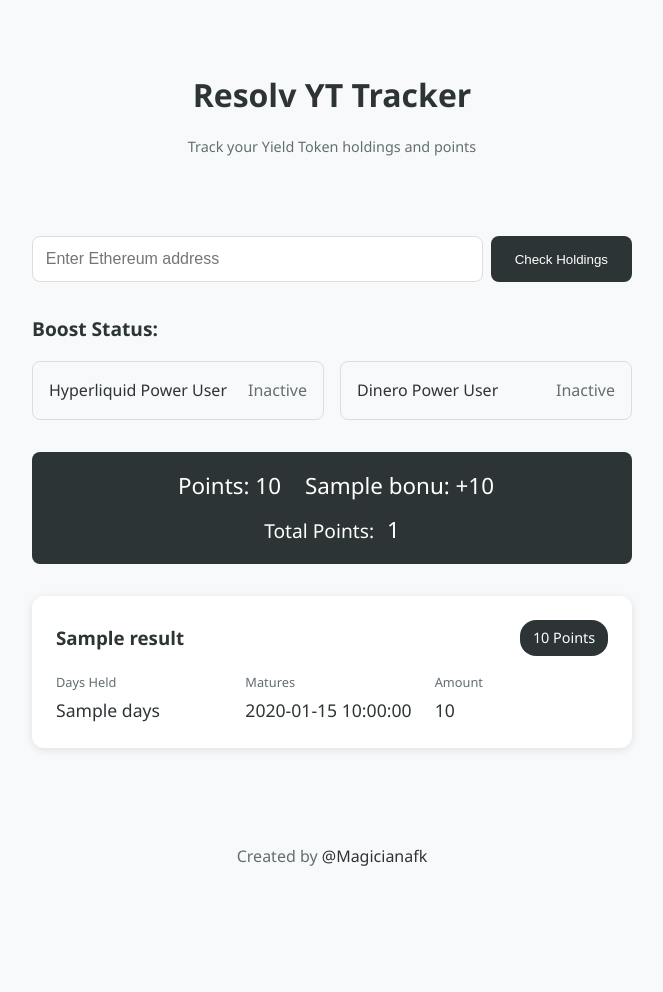
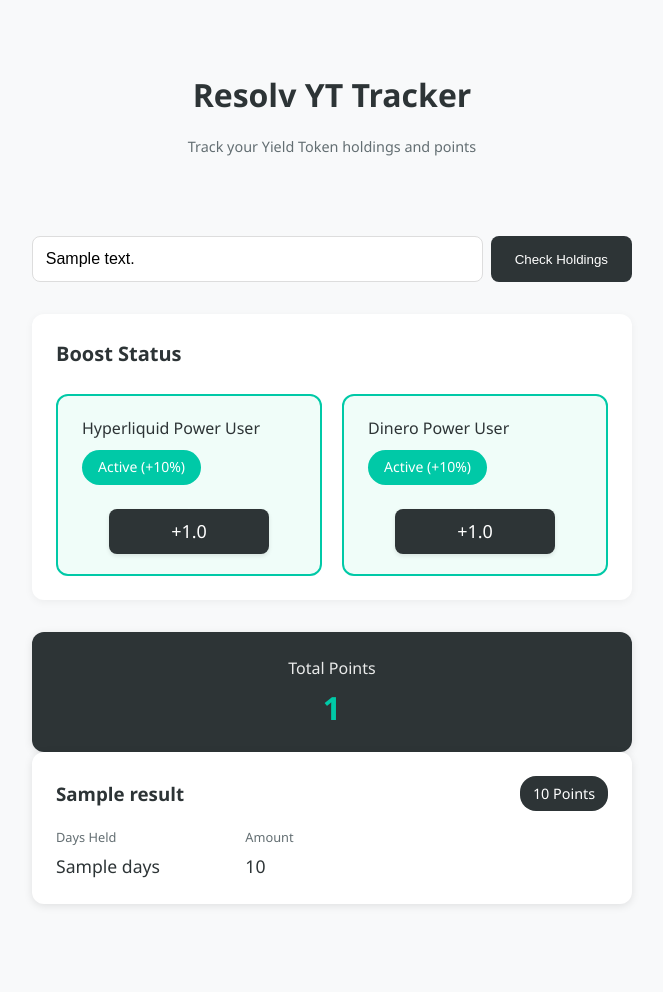
Before and after one commit to AbulGhf/resolv-yt, a Flask app: template templates/index.html in a window 1280 px wide. Shown: the top 992 px of the page, without its empty margins (308-971 px from the left). Before the commit the page ends 866 px from the top, so only its background shows below. Run offline with Flask 3, Linux system fonts and the light colour scheme; the template is opened without the code that fills it: most values are stand-ins (such as "Sample title", 1, 10 or a date in 2020).

Commit message:
Add support for USR and RLP tokens with points calculation

```diff
--- a/static/style.css
+++ b/static/style.css
@@ -67,49 +67,122 @@ button:hover {
     opacity: 0.9;
 }
 
-/* Boost Status Styles */
 .boost-status {
+    background: white;
+    padding: 1.5rem;
+    border-radius: 12px;
+    box-shadow: 0 2px 8px rgba(0,0,0,0.05);
     margin-bottom: 2rem;
 }
 
 .boost-status h3 {
-    margin-bottom: 1rem;
-    font-size: 1.2rem;
+    margin-top: 0;
+    margin-bottom: 1.5rem;
+    color: #2d3436;
+    font-size: 1.25rem;
 }
 
 .boost-container {
-    display: flex;
-    gap: 1rem;
+    display: grid;
+    grid-template-columns: 1fr 1fr;
+    gap: 1.25rem;
 }
 
 .boost-item {
-    flex: 1;
-    padding: 1rem;
-    border: 1px solid #ddd;
-    border-radius: 8px;
+    background: #f0fdf9;
+    padding: 1.25rem 1.5rem;
+    border-radius: 12px;
+    border: 2px solid #00c9a7;
+    position: relative;
+    min-height: 100px;
     display: flex;
-    justify-content: space-between;
-    align-items: center;
-}
-
-.boost-item.active {
-    background-color: #f0f0f0;
-    border-color: #00c9a7;
+    flex-direction: column;
+    align-items: flex-start;
 }
 
 .boost-name {
     font-weight: 500;
+    color: #2d3436;
+    font-size: 1rem;
+    margin-bottom: 0.5rem;
 }
 
 .boost-status-badge {
+    display: inline-flex;
+    align-items: center;
+    padding: 0.4rem 1rem;
+    border-radius: 20px;
+    font-size: 0.875rem;
+    background: #00c9a7;
+    color: white;
     font-weight: 500;
-    color: var(--text-muted);
 }
 
-.boost-item.active .boost-status-badge {
-    color: #00c9a7;
+.boost-points-container {
+    position: relative;
+    width: 100%;
+    display: flex;
+    justify-content: center;
+    margin-top: 1.5rem;
 }
 
+.boost-arrow {
+    position: absolute;
+    top: -8px;
+    left: 50%;
+    transform: translateX(-50%);
+    width: 0;
+    height: 0;
+    border-left: 8px solid transparent;
+    border-right: 8px solid transparent;
+    border-top: 8px solid #f0fdf9;
+}
+
+.boost-points {
+    background: #2d3436;
+    color: white;
+    padding: 0.5rem 1.25rem;
+    border-radius: 8px;
+    font-size: 1.125rem;
+    font-weight: 500;
+    text-align: center;
+    display: inline-block;
+    min-width: 120px;
+    box-shadow: 0 2px 4px rgba(0,0,0,0.1);
+}
+
+.total-points-container {
+    background: #2d3436;
+    padding: 1.5rem;
+    border-radius: 12px;
+    margin-top: 1rem;
+    text-align: center;
+    box-shadow: 0 2px 8px rgba(0,0,0,0.1);
+}
+
+.total-points-label {
+    color: #ffffff;
+    font-size: 1rem;
+    margin-bottom: 0.5rem;
+    opacity: 0.9;
+}
+
+.total-points-value {
+    color: #00c9a7;
+    font-size: 2rem;
+    font-weight: 700;
+    line-height: 1.2;
+}
+
+@media (max-width: 640px) {
+    .boost-container {
+        grid-template-columns: 1fr;
+    }
+
+    .boost-item {
+        margin-bottom: 1rem;
+    }
+}
 /* Total Points Styles */
 .total-points {
     background: var(--accent);
--- a/templates/index.html
+++ b/templates/index.html
@@ -14,49 +14,37 @@
         </header>
 
         <form method="POST">
-            <input type="text" name="address" placeholder="Enter Ethereum address" required>
+            <input type="text" name="address" placeholder="Enter Ethereum address" required
+                   value="{{ address if address else '' }}">
             <button type="submit">Check Holdings</button>
         </form>
 
         {% if results %}
         <div class="boost-status">
-            <h3>Boost Status:</h3>
+            <h3>Boost Status</h3>
             <div class="boost-container">
-                <div class="boost-item {{ 'active' if bonuses|selectattr('name', 'equalto', 'Hyperliquid Power User')|list else 'inactive' }}">
-                    <span class="boost-name">Hyperliquid Power User</span>
-                    <span class="boost-status-badge">
-                        {% if bonuses|selectattr('name', 'equalto', 'Hyperliquid Power User')|list %}
-                            Active (+10%)
-                        {% else %}
-                            Inactive
-                        {% endif %}
-                    </span>
+                <div class="boost-item">
+                    <div class="boost-name">Hyperliquid Power User</div>
+                    <div class="boost-status-badge">Active (+10%)</div>
+                    <div class="boost-points-container">
+                        <div class="boost-arrow"></div>
+                        <div class="boost-points">+{{ (base_points * 0.1) | round(2) }}</div>
+                    </div>
                 </div>
-                <div class="boost-item {{ 'active' if bonuses|selectattr('name', 'equalto', 'Dinero Power User')|list else 'inactive' }}">
-                    <span class="boost-name">Dinero Power User</span>
-                    <span class="boost-status-badge">
-                        {% if bonuses|selectattr('name', 'equalto', 'Dinero Power User')|list %}
-                            Active (+10%)
-                        {% else %}
-                            Inactive
-                        {% endif %}
-                    </span>
+                <div class="boost-item">
+                    <div class="boost-name">Dinero Power User</div>
+                    <div class="boost-status-badge">Active (+10%)</div>
+                    <div class="boost-points-container">
+                        <div class="boost-arrow"></div>
+                        <div class="boost-points">+{{ (base_points * 0.1) | round(2) }}</div>
+                    </div>
                 </div>
             </div>
         </div>
 
-        <div class="total-points">
-            <div class="points-breakdown">
-                <span class="base-points">Points: {{ base_points }}</span>
-                {% if bonuses %}
-                    {% for bonus in bonuses %}
-                    <span class="bonus-points">{{ bonus.name }}: +{{ bonus.amount }}</span>
-                    {% endfor %}
-                {% endif %}
-            </div>
-            <div class="final-points">
-                Total Points: <span>{{ total_points }}</span>
-            </div>
+        <div class="total-points-container">
+            <div class="total-points-label">Total Points</div>
+            <div class="total-points-value">{{ total_points }}</div>
         </div>
 
         <div class="holdings-list">
@@ -71,7 +59,7 @@
                         <span class="label">Days Held</span>
                         <span class="value days-held">{{ result.days }}</span>
                     </div>
-                    {% if result.maturity_date %}
+                    {% if 'YT' in result.name or 'LP' in result.name %}
                     <div class="detail">
                         <span class="label">Matures</span>
                         <span class="value">{{ result.maturity_date }}</span>
```
